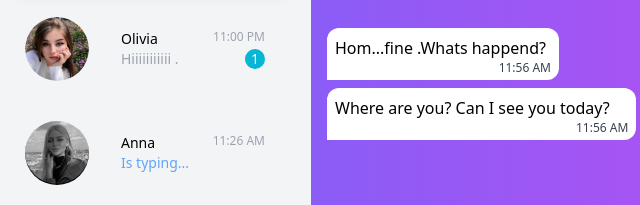
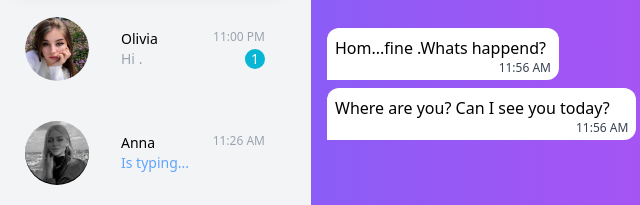
Before and after one commit to Nastaran-sarzaeim/Chat-UI-with-Tailwind, a website: page index.html in a window 1280 px wide. Shown: the part 468-673 px from the top of the page, 9-649 px from the left. Drawn offline with Linux system fonts and the light colour scheme.

Commit message:
changing text

```diff
--- a/index.html
+++ b/index.html
@@ -88,7 +88,7 @@
                 <div class="text-gray-400 text-xs">11:00 PM</div>
               </div>
               <div class="flex justify-between items-center">
-                <div class="text-sm text-gray-400">Hiiiiiiiiiii .</div>
+                <div class="text-sm text-gray-400">Hi .</div>
                 <div class="w-5 h-5 relative bg-cyan-500 rounded-full">
                   <div class="text-sm text-center text-white">1</div>
                 </div>
```
